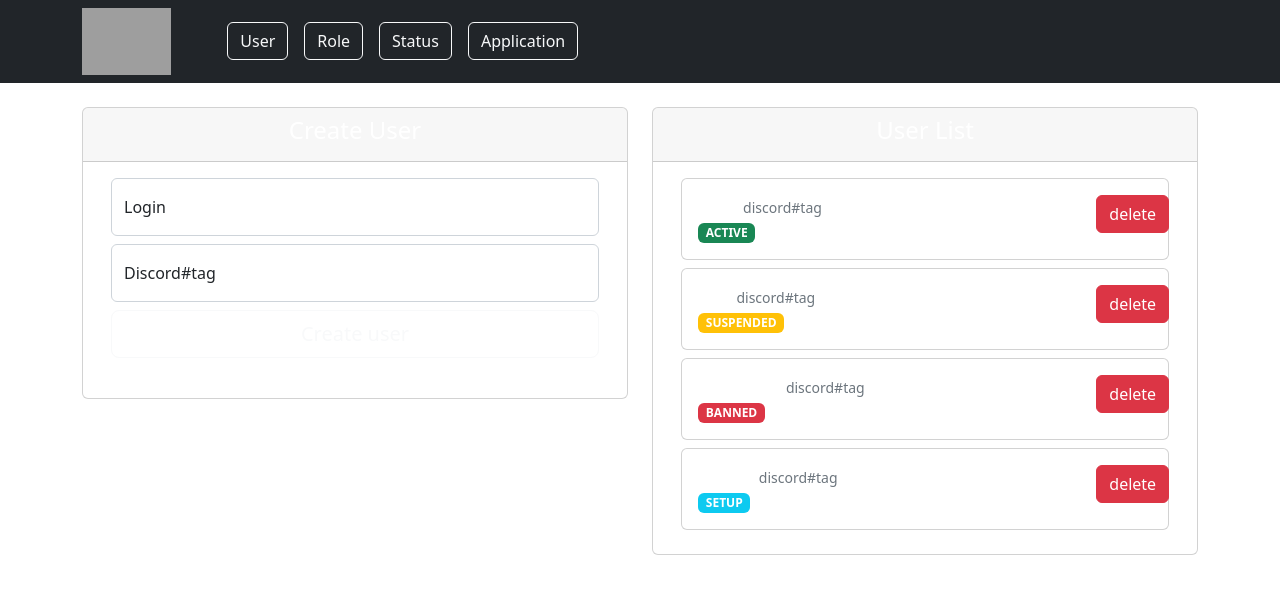
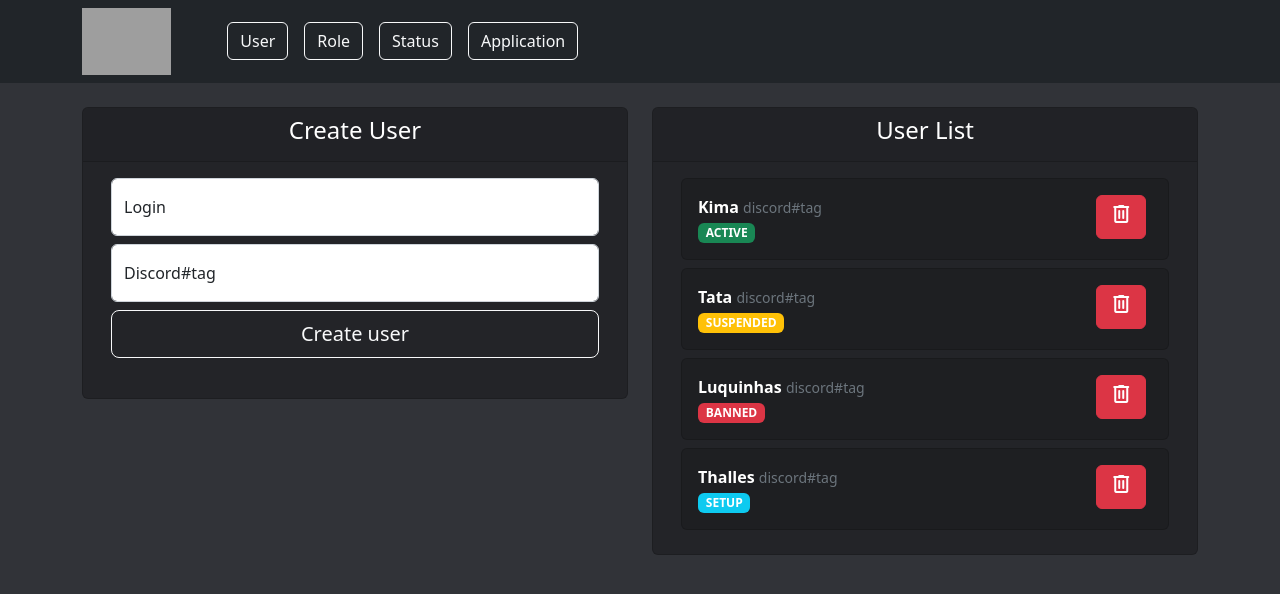
Before and after one commit to AlysonFF/gtbr-front, a React (Create React App) app: page /dashboard in a window 1280 px wide. Shown: the top 594 px of the page. Built offline with nearby package versions, Linux system fonts and the light colour scheme; no server answers; grey boxes are pictures that could not be loaded.

Commit message:
Commit requisitado 04!04!2023

```diff
--- a/public/index.html
+++ b/public/index.html
@@ -10,6 +10,10 @@
       content="Web site created using create-react-app"
     />
     <link rel="apple-touch-icon" href="%PUBLIC_URL%/logo192.png" />
+    <link rel="stylesheet" href="https://fonts.googleapis.com/css2?family=Material+Symbols+Rounded:opsz,wght,FILL,GRAD@48,400,0,0" />
+
+
+
     <!--
       manifest.json provides metadata used when your web app is installed on a
       user's mobile device or desktop. See https://developers.google.com/web/fundamentals/web-app-manifest/
--- a/src/index.css
+++ b/src/index.css
@@ -6,6 +6,7 @@
 }
 
 body {
+  background-color: var(--cor-primaria) !important;
   margin: 0;
   font-family: -apple-system, BlinkMacSystemFont, 'Segoe UI', 'Roboto', 'Oxygen',
     'Ubuntu', 'Cantarell', 'Fira Sans', 'Droid Sans', 'Helvetica Neue',
@@ -18,3 +19,26 @@ code {
   font-family: source-code-pro, Menlo, Monaco, Consolas, 'Courier New',
     monospace;
 }
+
+.centered {
+  height: 100vh; /* Magic here */
+  display: flex;
+  justify-content: center;
+  align-items: center;
+}
+
+.ajuste-de-tamanho-card {
+  padding: 1rem 2rem 1rem 2rem;
+}
+
+.dark-mode-fundo {
+  background-color: var(--cor-primaria) !important;
+}
+
+.dark-mode-card {
+  background-color: var(--cor-terciaria) !important;
+}
+
+.super-dark-mode-card {
+  background-color: var(--cor-quartenaria) !important;
+}
--- a/src/pages/login/Login.js
+++ b/src/pages/login/Login.js
@@ -4,8 +4,6 @@ import {useParams} from "react-router";
 import {useEffect} from "react";
 
 const centralize = {display: "flex", justifyContent: "center"}
-
-
 
 let user = {
     username: "",
@@ -14,6 +12,13 @@ let user = {
 }
 
 export const Login = () => {
+
+    let { applicationId } = useParams()
+
+    useEffect(() => {
+        user.application = applicationId
+        },
+        [applicationId])
 
     const setUsername = (event) => {
         user.username = event.target.value
```
